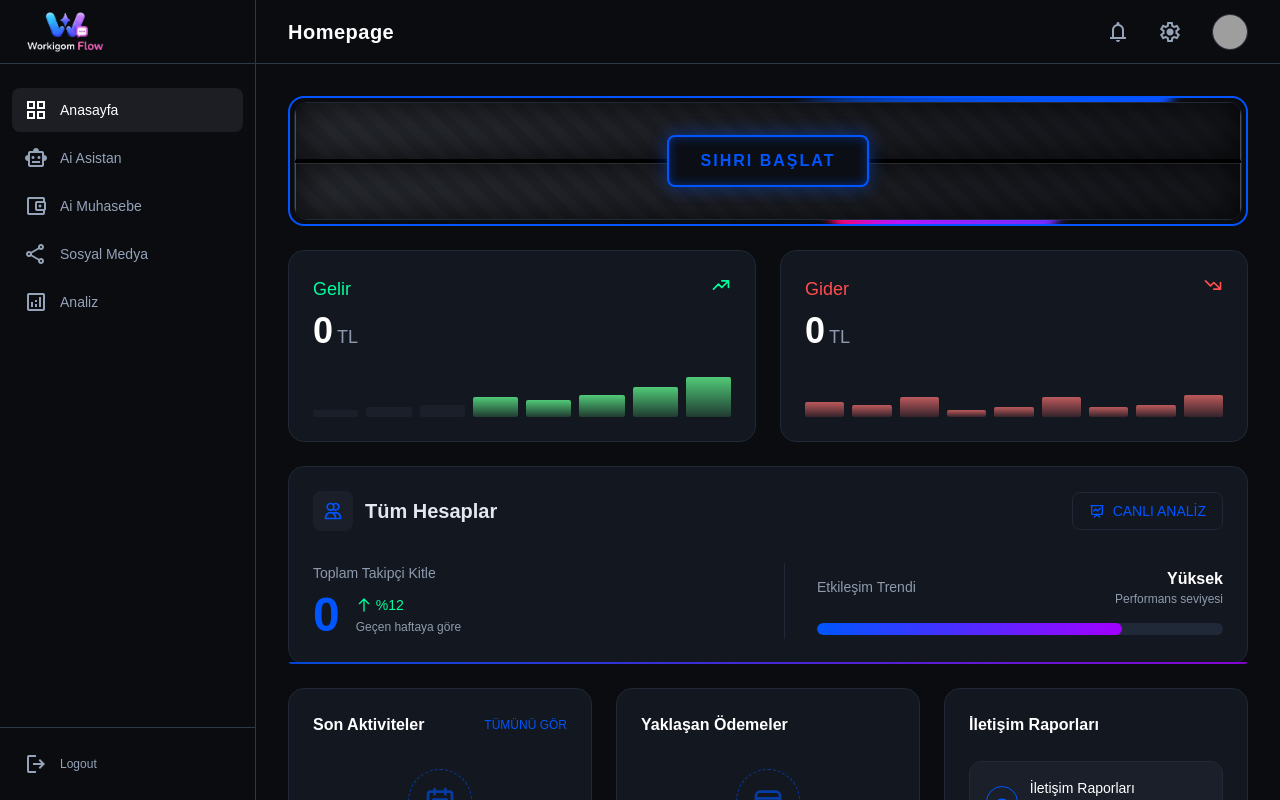
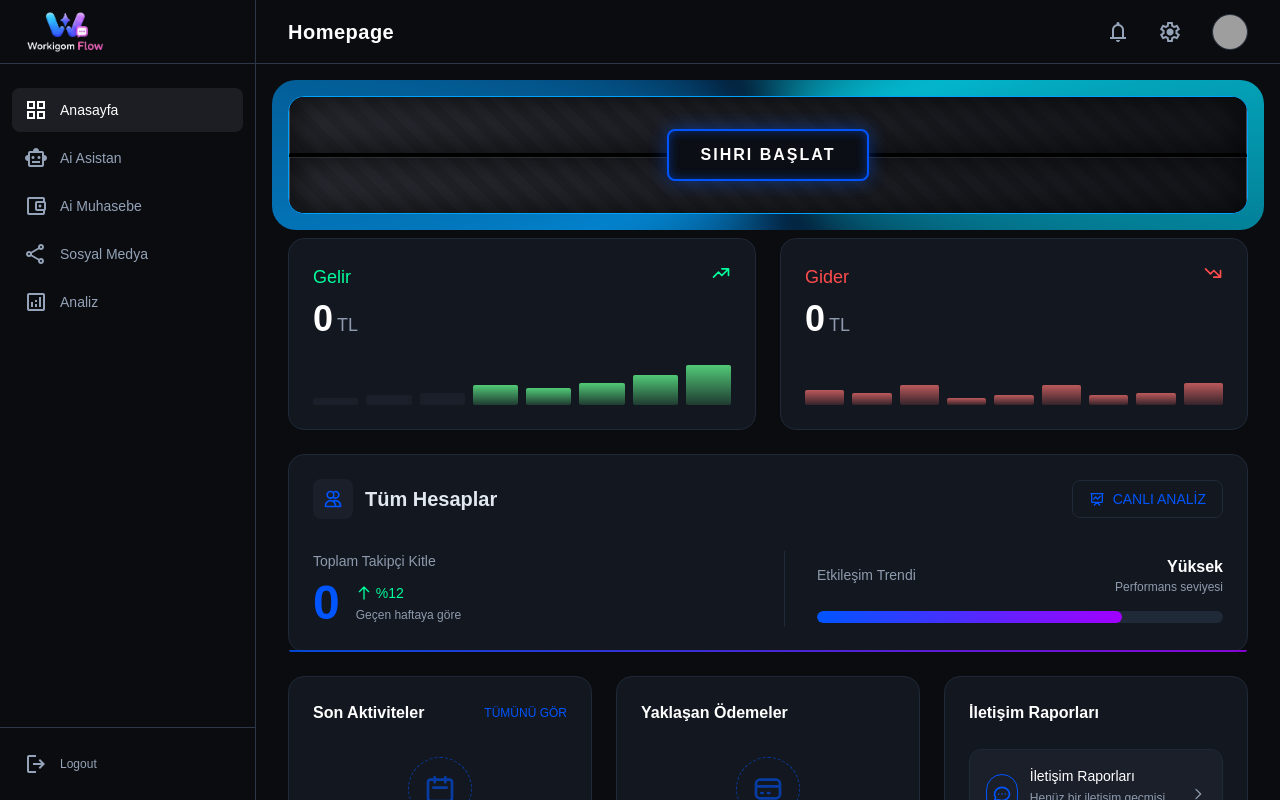
Before and after one commit to cicicarscom-pixel/flowweb, a Next.js app: page / in a window 1280 px wide. Built offline with nearby package versions, Linux system fonts and the light colour scheme; grey boxes are pictures that could not be loaded.

Commit message:
UI: Reverted aura to README specification with huge centered conic-gradient and changed magic button text to white

```diff
--- a/src/app/(dashboard)/page.module.css
+++ b/src/app/(dashboard)/page.module.css
@@ -48,22 +48,32 @@
 .magicAuraContainer {
   position: relative;
   border-radius: 1rem;
-  border: 2px solid #0055ff;
+  z-index: 10;
+}
+
+.magicAuraClipper {
+  position: absolute;
+  inset: -16px;
   overflow: hidden;
-  padding: 4px;
-  z-index: 10;
+  border-radius: 1.5rem;
+  z-index: 0;
+  pointer-events: none;
 }
 
 .magicAuraSpinner {
   position: absolute;
-  top: -150%;
-  bottom: -150%;
-  left: -50%;
-  right: -50%;
-  background: conic-gradient(from 0deg, transparent 70%, #0055ff 85%, #bc13fe 95%, #ff0050 100%);
-  animation: rotateAura 4s linear infinite;
+  top: 50%;
+  left: 50%;
+  width: 1500px;
+  height: 1500px;
+  transform-origin: center;
+  margin-top: -750px;
+  margin-left: -750px;
+  background: conic-gradient(from 0deg, #00a2ff, #001f3f, #00e5ff, #001f3f, #00a2ff);
+  animation: rotateAura 8s linear infinite;
   z-index: 0;
-  filter: blur(4px);
+  filter: blur(12px);
+  opacity: 0.8;
 }
 
 @keyframes rotateAura {
@@ -73,9 +83,10 @@
 
 .magicContainer {
   position: relative;
-  border-radius: 0.8rem;
+  border-radius: 1rem;
   overflow: hidden;
-  background: #0b0c10;
+  background: #1c1b1d;
+  border: 1.5px solid #00a2ff;
   z-index: 1;
   height: 100%;
 }
@@ -156,7 +167,7 @@
 .magicButton {
     background: #0B0E14;
     border: 2px solid #0055ff;
-  color: #0055ff;
+    color: #ffffff;
     font-weight: bold;
     text-transform: uppercase;
     letter-spacing: 2px;
--- a/src/app/(dashboard)/page.tsx
+++ b/src/app/(dashboard)/page.tsx
@@ -11,7 +11,9 @@ export default function DashboardHomePage() {
     <div className="flex-1 overflow-y-auto p-8 space-y-6 pb-24">
       {/* AI Assistant Toggle - Modified with Magic Container */}
       <div className={styles.magicAuraContainer}>
-          <div className={styles.magicAuraSpinner}></div>
+          <div className={styles.magicAuraClipper}>
+            <div className={styles.magicAuraSpinner}></div>
+          </div>
           <div className={`${styles.panel} p-0 ${styles.magicContainer} h-[104px] ${isMagicPanelOpen ? styles.isOpen : ''}`}>
         <div className={`${styles.magicContent} p-6 flex flex-col justify-center w-full`}>
           <div className="flex items-center justify-between w-full mb-4">
```
Lines whose indentation alone changed are shown as unchanged.
